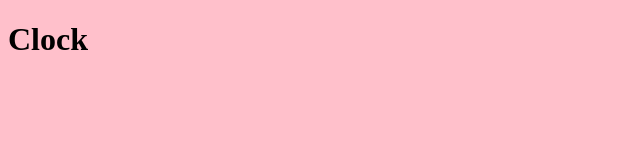
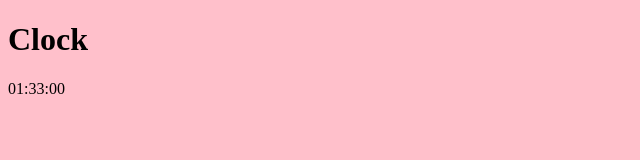
Before and after one commit to anahiquintero99/Clock, a plain HTML site: page index.html in a window 1280 px wide. Shown: the full height of the page, 0-640 px from the left. Drawn offline with Linux system fonts and the light colour scheme.

Commit message:
Get time and display it

```diff
--- a/index.html
+++ b/index.html
@@ -12,6 +12,7 @@
 <body>
   <h1>Clock</h1>
 
+  <div class="clock"></div>
   <!-- js -->
   <script src="./js/app.js"></script>
 </body>
--- a/js/app.js
+++ b/js/app.js
@@ -1 +1,25 @@
-alert('Holi');
+const clock = document.querySelector('.clock');
+const SECOND = 1000;
+
+/**
+ * Return a 2-digit number
+ *
+ * @param {Number} number - The number to be formatted.
+ */
+function formatTwoDigits(number) {
+  return number < 10 ? `0${number}` : number;
+}
+
+/**
+ * Get current time and update DOM.
+ */
+function getTime() {
+  const now = new Date();
+  const hour = formatTwoDigits(now.getHours());
+  const minute = formatTwoDigits(now.getMinutes());
+  const second = formatTwoDigits(now.getSeconds());
+
+  clock.textContent = `${hour}:${minute}:${second}`;
+}
+
+setInterval(getTime, SECOND)
```
